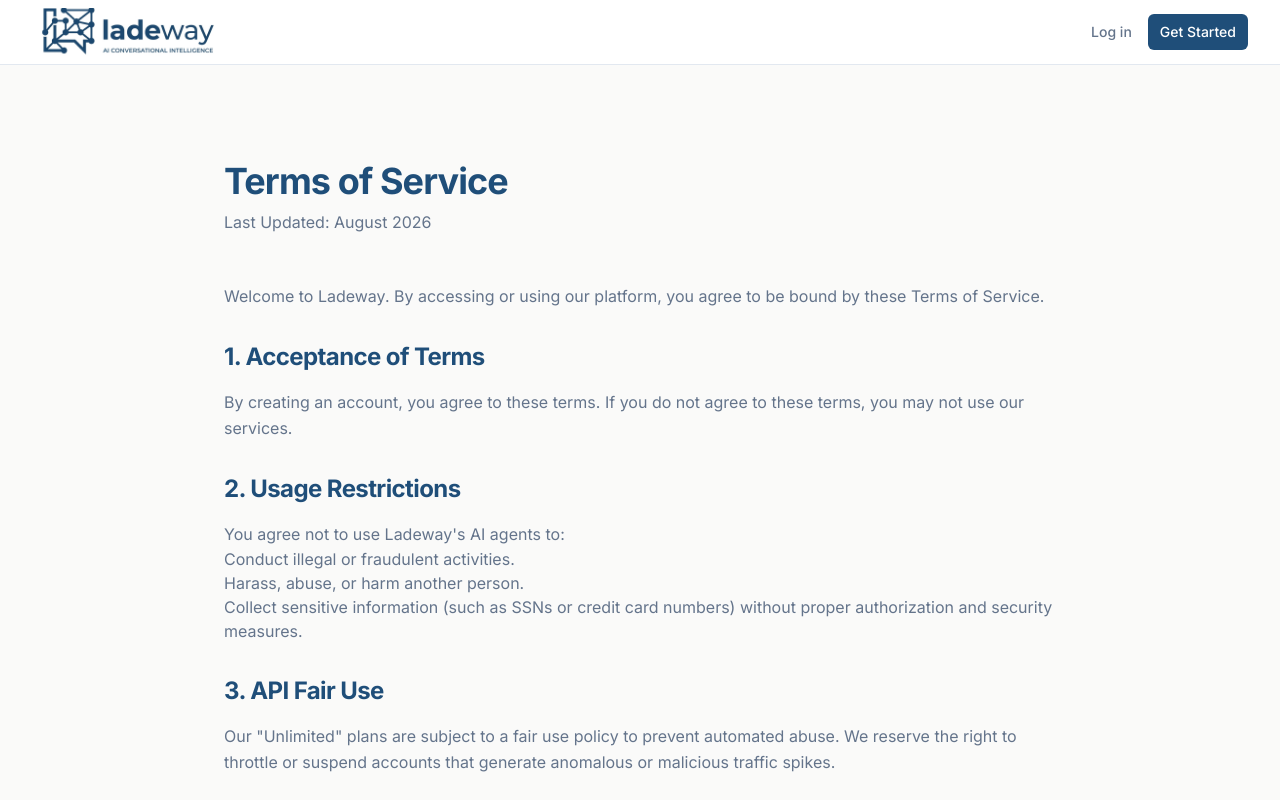
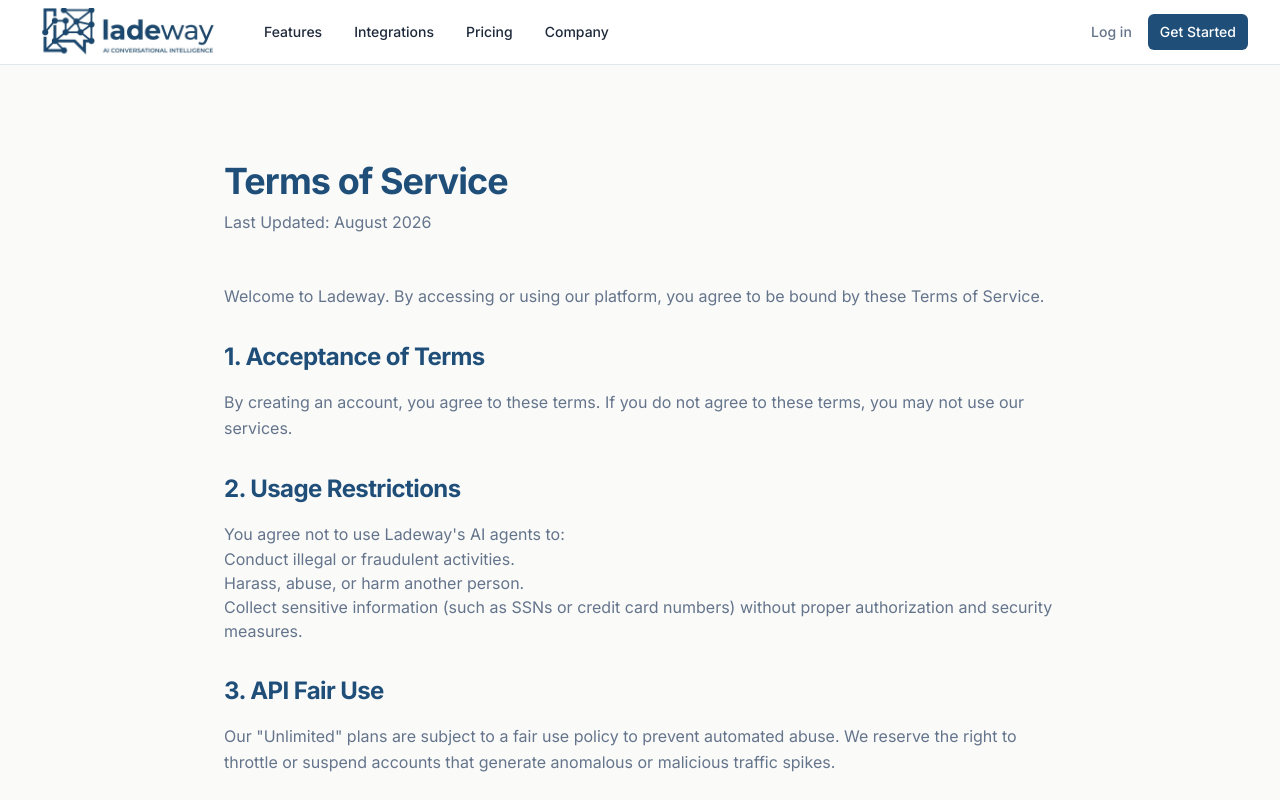
Before and after one commit to Ahtisham992/Ladeway, a Next.js app in the folder apps/web/: page /legal/terms in a window 1280 px wide. Shown: the top 800 px of the page. Built offline with nearby package versions, Linux system fonts and the light colour scheme.

Commit message:
feat(ui): populate header navigation with actual page routes

```diff
--- a/apps/web/components/layout/Header.tsx
+++ b/apps/web/components/layout/Header.tsx
@@ -6,9 +6,17 @@
   return (
     <header className="bg-white border-b border-border sticky top-0 z-50">
       <div className="max-w-7xl mx-auto px-4 sm:px-6 lg:px-8 h-16 flex items-center justify-between">
-        <Link href="/" className="flex items-center">
-          <Logo />
-        </Link>
+        <div className="flex items-center gap-10">
+          <Link href="/" className="flex items-center">
+            <Logo />
+          </Link>
+          <nav className="hidden md:flex items-center gap-8">
+            <Link href="/product/features" className="text-sm font-medium text-secondary-700 hover:text-primary transition-colors">Features</Link>
+            <Link href="/product/integrations" className="text-sm font-medium text-secondary-700 hover:text-primary transition-colors">Integrations</Link>
+            <Link href="/product/pricing" className="text-sm font-medium text-secondary-700 hover:text-primary transition-colors">Pricing</Link>
+            <Link href="/company/about" className="text-sm font-medium text-secondary-700 hover:text-primary transition-colors">Company</Link>
+          </nav>
+        </div>
         <div className="flex items-center gap-4">
           <Link href="/login" className="text-sm font-medium text-secondary hover:text-primary transition-colors">
             Log in
```
Also changed, not shown: 1 other file (tests, documents, lock files or other folders).
